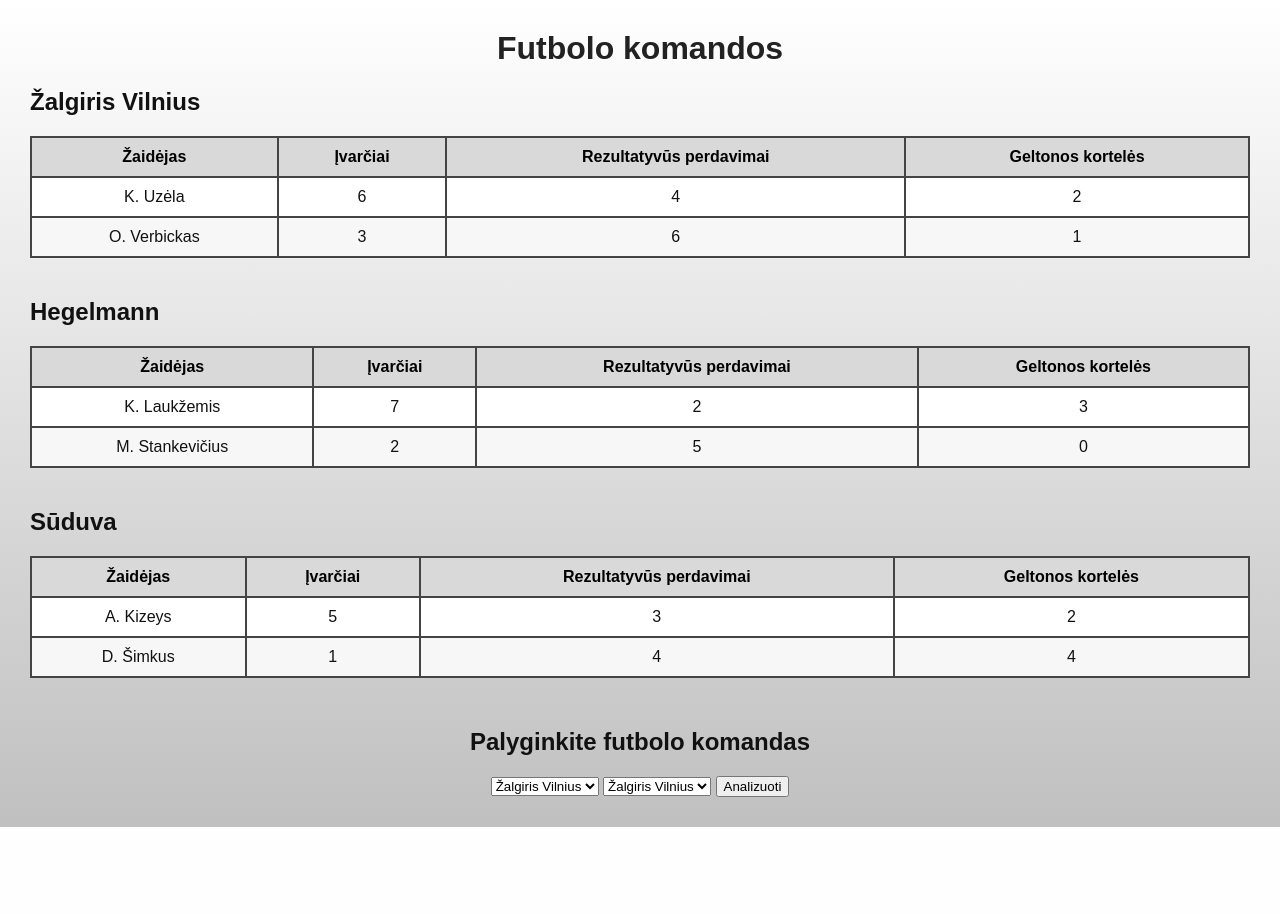
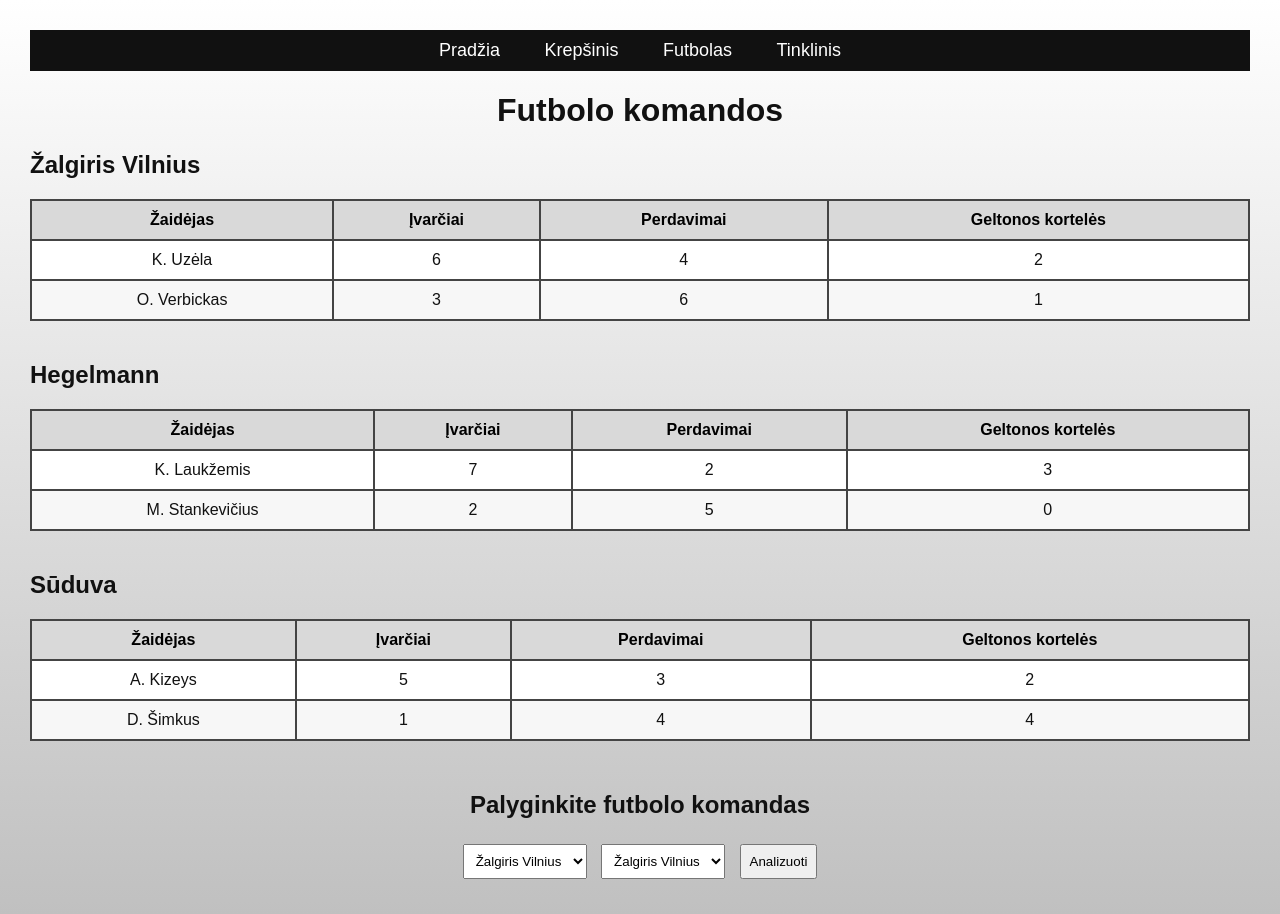
Before and after one commit to Pliusminus2002/sports-analyzer, a Flask app: page /football in a window 1280 px wide. Before the commit the page ends 827 px from the top, so only its background shows below. Run offline with Flask 3, Linux system fonts and the light colour scheme.

Commit message:
Update football.html

```diff
--- a/app/templates/football.html
+++ b/app/templates/football.html
@@ -10,8 +10,31 @@
             background: linear-gradient(to bottom, #ffffff, #c0c0c0);
             color: #111;
         }
+        nav {
+            background-color: #111;
+            padding: 10px 0;
+            text-align: center;
+        }
+        nav ul {
+            list-style: none;
+            padding: 0;
+            margin: 0;
+        }
+        nav ul li {
+            display: inline-block;
+            margin: 0 20px;
+        }
+        nav ul li a {
+            color: white;
+            text-decoration: none;
+            font-size: 18px;
+            transition: color 0.3s, transform 0.3s;
+        }
+        nav ul li a:hover {
+            color: #ffb347;
+            transform: scale(1.1);
+        }
         h1 {
-            color: #222;
             text-align: center;
         }
         .team {
@@ -39,6 +62,10 @@
             margin-top: 50px;
             text-align: center;
         }
+        select, button {
+            padding: 8px;
+            margin: 5px;
+        }
         .result {
             margin-top: 20px;
             font-size: 20px;
@@ -48,6 +75,16 @@
     </style>
 </head>
 <body>
+
+<nav>
+    <ul>
+        <li><a href="/">Pradžia</a></li>
+        <li><a href="/basketball">Krepšinis</a></li>
+        <li><a href="/football">Futbolas</a></li>
+        <li><a href="/volleyball">Tinklinis</a></li>
+    </ul>
+</nav>
+
 <h1>Futbolo komandos</h1>
 
 {% for team in teams %}
@@ -58,7 +95,7 @@
                 <tr>
                     <th>Žaidėjas</th>
                     <th>Įvarčiai</th>
-                        <th>Rezultatyvūs perdavimai</th>
+                    <th>Perdavimai</th>
                     <th>Geltonos kortelės</th>
                 </tr>
             </thead>
@@ -76,7 +113,6 @@
     </div>
 {% endfor %}
 
-    <!-- ANALIZATORIAUS FORMA ČIA -->
 <form method="POST">
     <h2>Palyginkite futbolo komandas</h2>
     <select name="team1">
@@ -90,6 +126,7 @@
         {% endfor %}
     </select>
     <button type="submit">Analizuoti</button>
+
     {% if result %}
     <p class="result">{{ result }}</p>
     {% endif %}
```
Lines whose indentation alone changed are shown as unchanged.
